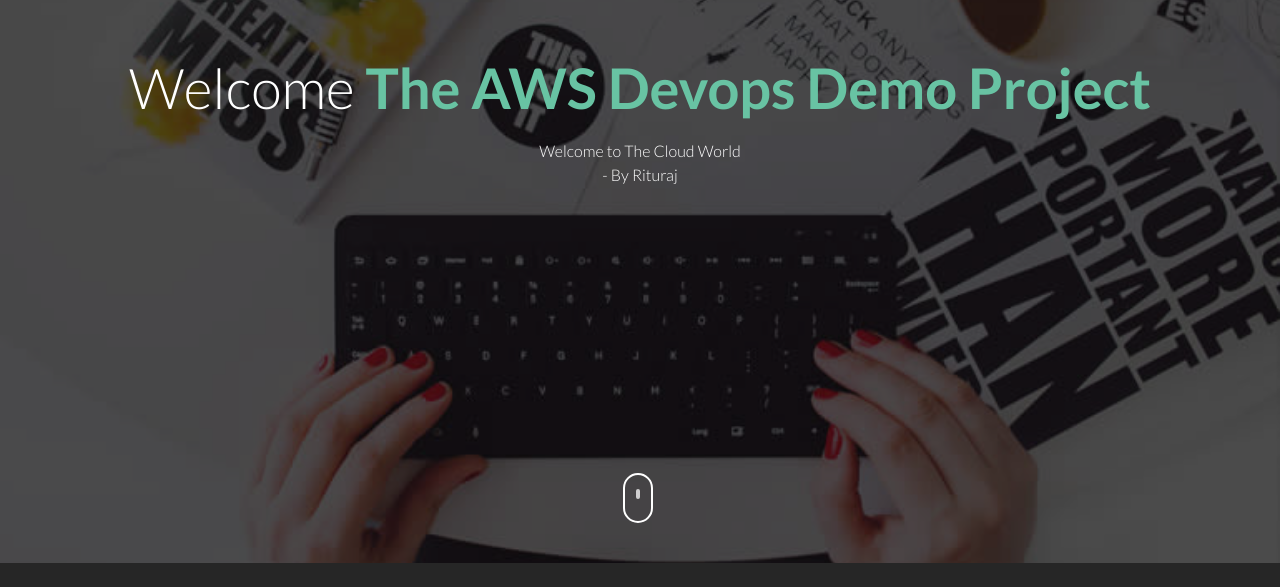
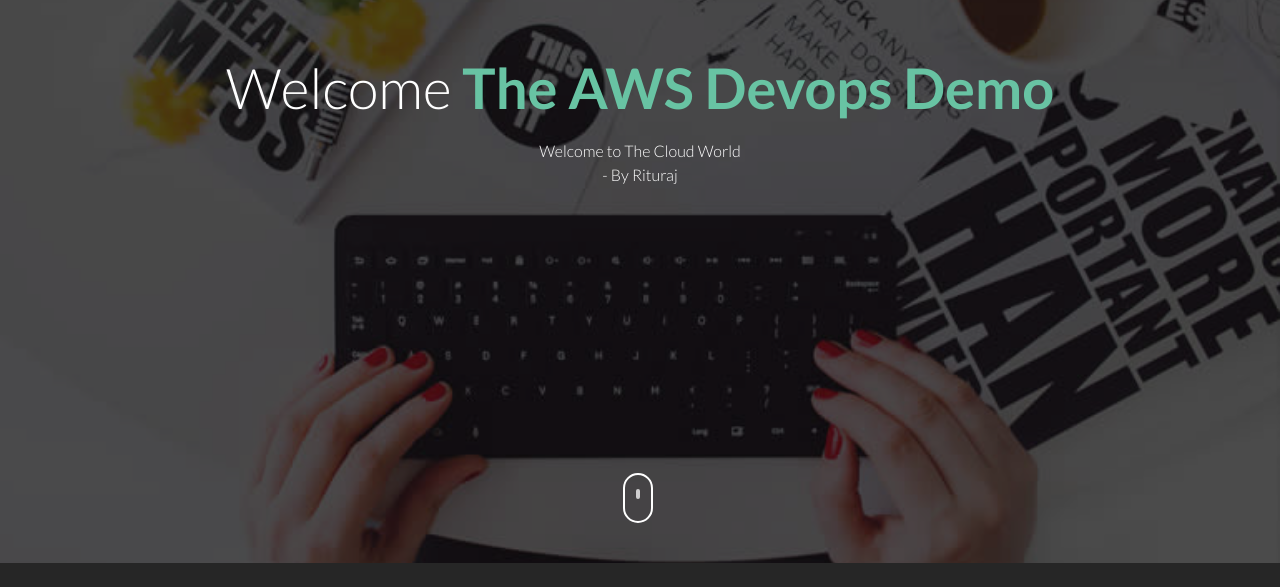
Before and after one commit to Rituraj-cod/code-deploy-website, a plain HTML site: page index.html in a window 1280 px wide. Shown: the part 237-824 px from the top of the page. Drawn offline with Linux system fonts and the light colour scheme.

Commit message:
Update index.html

```diff
--- a/index.html
+++ b/index.html
@@ -39,7 +39,7 @@
 				<div class="col-md-12 text-center st-header-content">
 					<div class="logo"><a href=""><img src="images/logo.png" alt=""></a></div>
 					<div class="st-header-title">
-						<h2>Welcome <span> The AWS Devops Demo Project</span></h2>
+						<h2>Welcome <span> The AWS Devops Demo</span></h2>
 						<p>Welcome to The Cloud World <br /> - By Rituraj </p>
 					</div>
 				</div>
```
